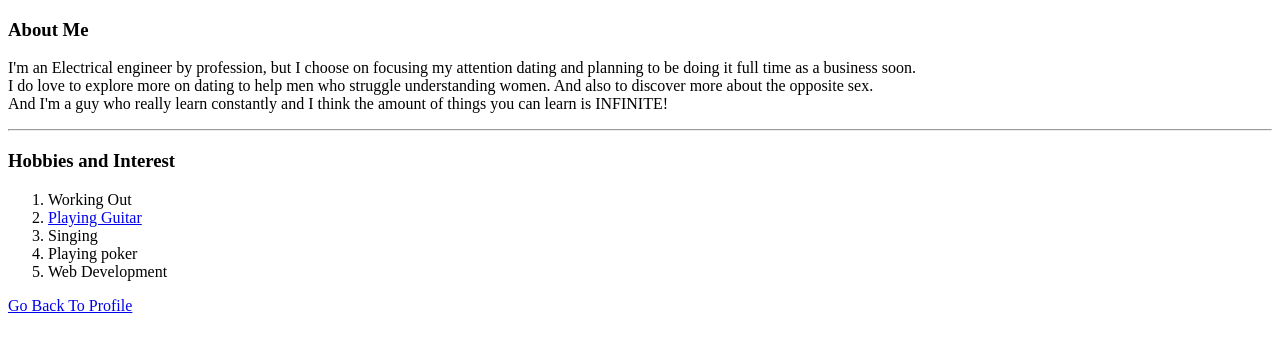
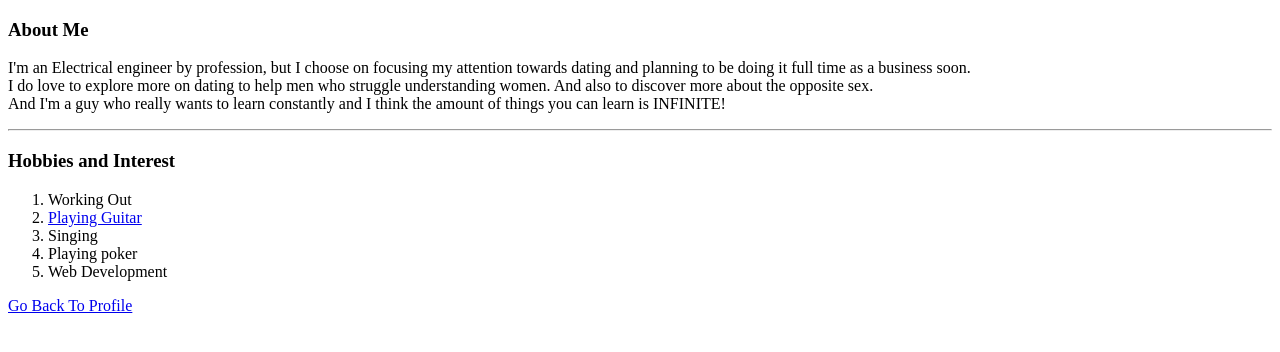
Before and after one commit to kaylefonts/CV, a plain HTML site: page about-me.html in a window 1280 px wide. Drawn offline with Linux system fonts and the light colour scheme.

Commit message:
Update about-me.html

```diff
--- a/about-me.html
+++ b/about-me.html
@@ -10,11 +10,11 @@
     <h3>About Me</h3>
     <p>
       I'm an Electrical engineer by profession, but I choose on focusing my
-      attention dating and planning to be doing it full time as a business soon.
+      attention towards dating and planning to be doing it full time as a business soon.
       <br />
       I do love to explore more on dating to help men who struggle understanding
       women. And also to discover more about the opposite sex. <br />
-      And I'm a guy who really learn constantly and I think the amount of things
+      And I'm a guy who really wants to learn constantly and I think the amount of things
       you can learn is INFINITE!
     </p>
     <hr />
```
